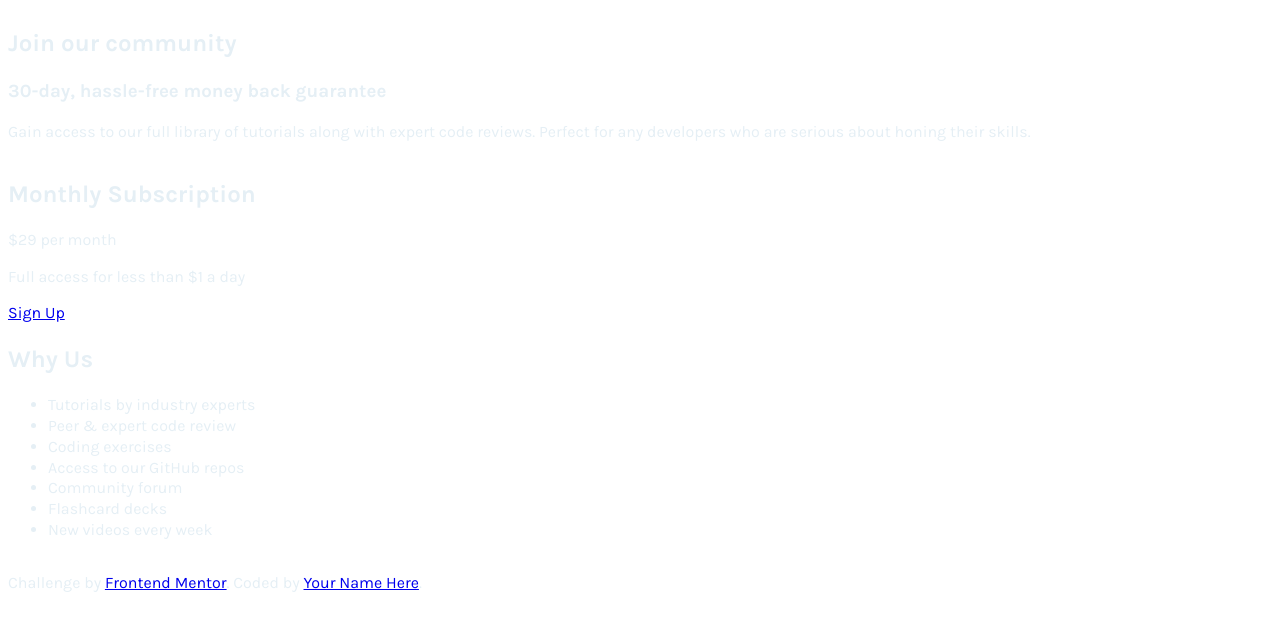
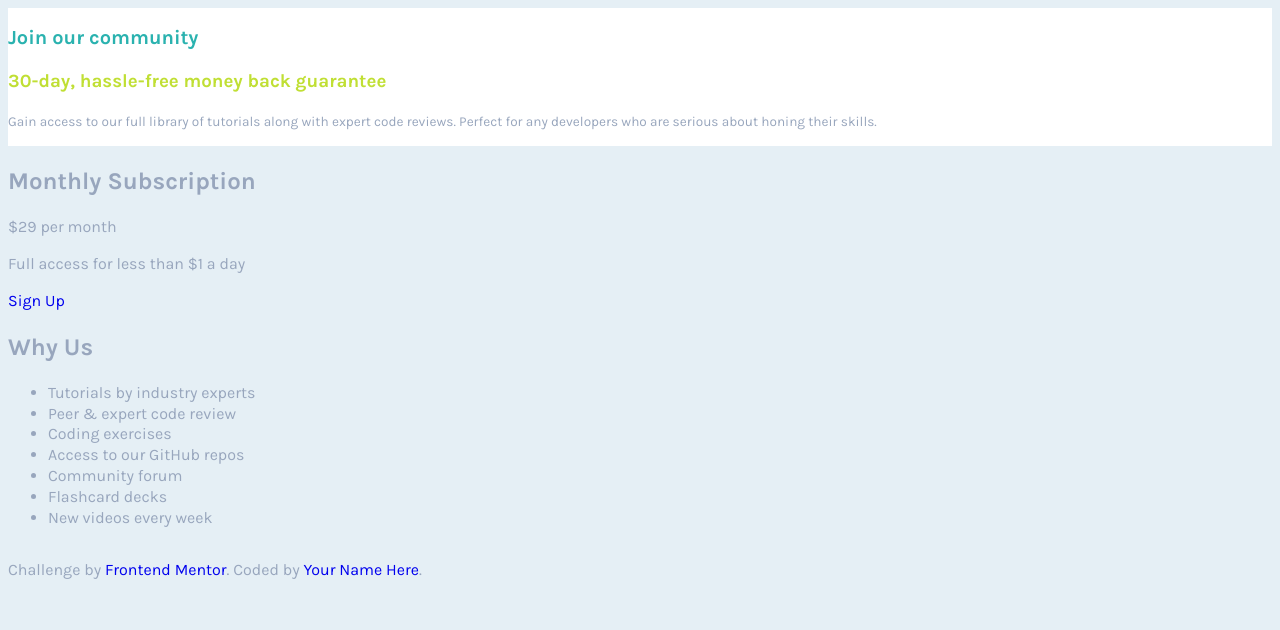
Before and after one commit to dev1980/pricing-block, a plain HTML site: page index.html in a window 1280 px wide. Drawn offline with Linux system fonts and the light colour scheme.

Commit message:
add style

```diff
--- a/style.css
+++ b/style.css
@@ -3,6 +3,7 @@
     --yellow: hsl(71, 73%, 54%);
     --lightGray: hsl(204, 43%, 93%);
     --grayishBlue: hsl(218, 22%, 67%);
+    --white: hsl(0, 0%, 100%);
 }
 
 html {
@@ -18,12 +19,36 @@ body {
     font-family: 'Karla',
     sans-serif;
     line-height: 1.3;
-    color: var(--lightGray);
+    background-color: var(--lightGray);
+    color: var(--grayishBlue);
 }
 
+a {
+    text-decoration: none;
+}
 .price {
 
     @media only screen and (min-width: 62.5em) {
         display: grid;
     }
 }
+
+.community {
+    background: var(--white);
+}
+
+.community h2 {
+    font-size: 1.25rem;
+    color: var(--cyan);
+    font-weight: bold;
+}
+
+.community h3 {
+    color: var(--yellow);
+    font-weight: bold;
+}
+
+.community p {
+    font-size: 0.85rem;
+    line-height: 1.5;
+}
```
